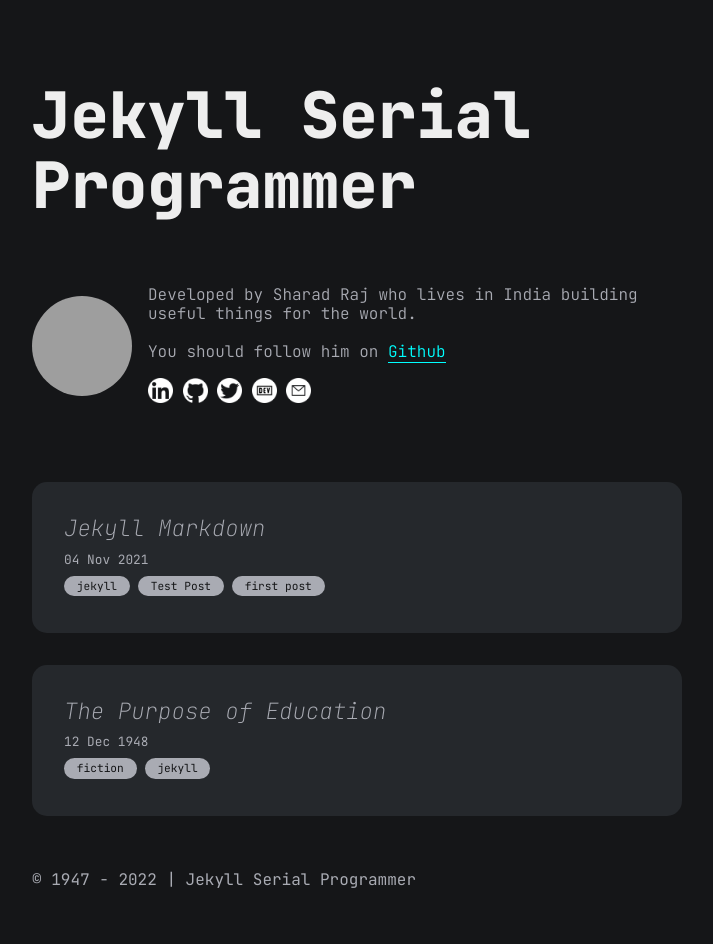
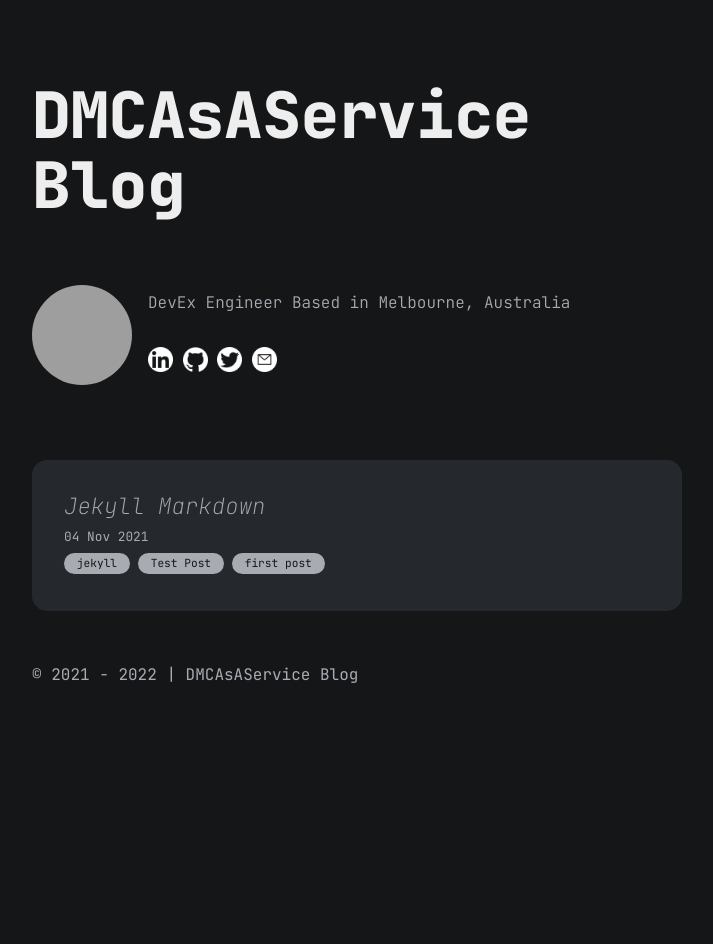
Before and after one commit to sharadcodes/jekyll-theme-serial-programmer, a Jekyll site: the page built from index.md, in a window 1280 px wide. Shown: the whole page, without its empty margins (283-996 px from the left). Built offline with Jekyll 4.4.1, drawn with Linux system fonts in a browser that asks for light colours; after the commit the page ends 900 px from its top, so only the background shows below that; grey boxes are pictures that could not be loaded.

Commit message:
modified to add my details

```diff
--- a/Gemfile
+++ b/Gemfile
@@ -5,3 +5,4 @@ gem "jemoji"
 gem "jekyll-seo-tag"
 gem "jekyll-sitemap"
 gem "jekyll-feed"
+gem "webrick", "~> 1.7"
--- a/_config.yml
+++ b/_config.yml
@@ -1,12 +1,12 @@
-title: Jekyll Serial Programmer
+title: DMCAsAService Blog
 markdown: kramdown
 url: ""
-baseurl: "/jekyll-theme-serial-programmer"
+baseurl: ""
 
 # for atom feed
 author:
-  name: Sharad Raj Singh Maurya
-  email: dev_sharad@outlook.com
+  name: Dylan McCarthy
+  email: dylan.v.mccarthy@gmail.com
 
 plugins:
   - jemoji
--- a/_data/author.yml
+++ b/_data/author.yml
@@ -1,23 +1,18 @@
-name: Sharad Raj
-dp: https://avatars2.githubusercontent.com/u/36638057?s=460&u=0cbe4fd6b5a3655d91b3eb86db834d0829a0c086&v=4
+name: Dylan McCarthy
+dp: https://avatars.githubusercontent.com/u/61097819?s=400&u=c42a4e526cf1569b0b651f31e1c07e73f7722473&v=4
 description: "
   <p>
-    Developed by Sharad Raj who lives in India building useful things for the world.
+    DevEx Engineer Based in Melbourne, Australia
   </p>
   <br/>
-  <p>
-    You should follow him on <a href='https://github.com/sharadcodes' target='_blank'>Github</a>
-  </P>
-"
-email: dev_sharad@outlook.com
+  "
+email: dylan.v.mccarthy@gmail.com
 contact:
   - title: linkedin
-    url: https://www.linkedin.com/in/srsmaurya
+    url: https://www.linkedin.com/in/dylan-mccarthy-181199ab/
   - title: github
-    url: https://github.com/sharadcodes
+    url: https://github.com/dylan-mccarthy
   - title: twitter
-    url: https://twitter.com/iamsharadraj
-  - title: dev
-    url: https://dev.to/sharadcodes
+    url: https://twitter.com/DMCAsAService
   - title: email
-    url: mailto:dev_sharad@outlook.com
+    url: mailto:dylan.v.mccarthy@gmail.com
--- a/_includes/footer.html
+++ b/_includes/footer.html
@@ -1,3 +1,3 @@
 <footer>
-  <p>&copy; 1947 - {{ 'now' | date: "%Y" }} | {{site.title}}</p>
+  <p>&copy; 2021 - {{ 'now' | date: "%Y" }} | {{site.title}}</p>
 </footer>
--- a/all_collections/_posts/1948-12-12-the-purpose-of-education.md
+++ /dev/null
@@ -1,22 +0,0 @@
----
-layout: post
-title: The Purpose of Education
-date: 1948-12-12 10:18:00
-categories: [fiction, jekyll]
----
-
-As I engage in the so-called "bull sessions" around and about the school, I too often find that most college men have a misconception of the purpose of education. Most of the "brethren" think that education should equip them with the proper instruments of exploitation so that they can forever trample over the masses. Still others think that education should furnish them with noble ends rather than means to an end.
-
-![alt](https://picsum.photos/800/300)
-
-It seems to me that education has a two-fold function to perform in the life of man and in society: the one is utility and the other is culture. Education must enable a man to become more efficient, to achieve with increasing facility the ligitimate goals of his life.
-
-Education must also train one for quick, resolute and effective thinking. To think incisively and to think for one's self is very difficult. We are prone to let our mental life become invaded by legions of half truths, prejudices, and propaganda. At this point, I often wonder whether or not education is fulfilling its purpose. A great majority of the so-called educated people do not think logically and scientifically. Even the press, the classroom, the platform, and the pulpit in many instances do not give us objective and unbiased truths. To save man from the morass of propaganda, in my opinion, is one of the chief aims of education. Education must enable one to sift and weigh evidence, to discern the true from the false, the real from the unreal, and the facts from the fiction.
-
-The function of education, therefore, is to teach one to think intensively and to think critically. But education which stops with efficiency may prove the greatest menace to society. The most dangerous criminal may be the man gifted with reason, but with no morals.
-
-The late Eugene Talmadge, in my opinion, possessed one of the better minds of Georgia, or even America. Moreover, he wore the Phi Beta Kappa key. By all measuring rods, Mr. Talmadge could think critically and intensively; yet he contends that I am an inferior being. Are those the types of men we call educated?
-
-We must remember that intelligence is not enough. Intelligence plus character--that is the goal of true education. The complete education gives one not only power of concentration, but worthy objectives upon which to concentrate. The broad education will, therefore, transmit to one not only the accumulated knowledge of the race but also the accumulated experience of social living.
-
-If we are not careful, our colleges will produce a group of close-minded, unscientific, illogical propagandists, consumed with immoral acts. Be careful, "brethren!" Be careful, teachers!
```
Also changed, not shown: Gemfile.lock.
